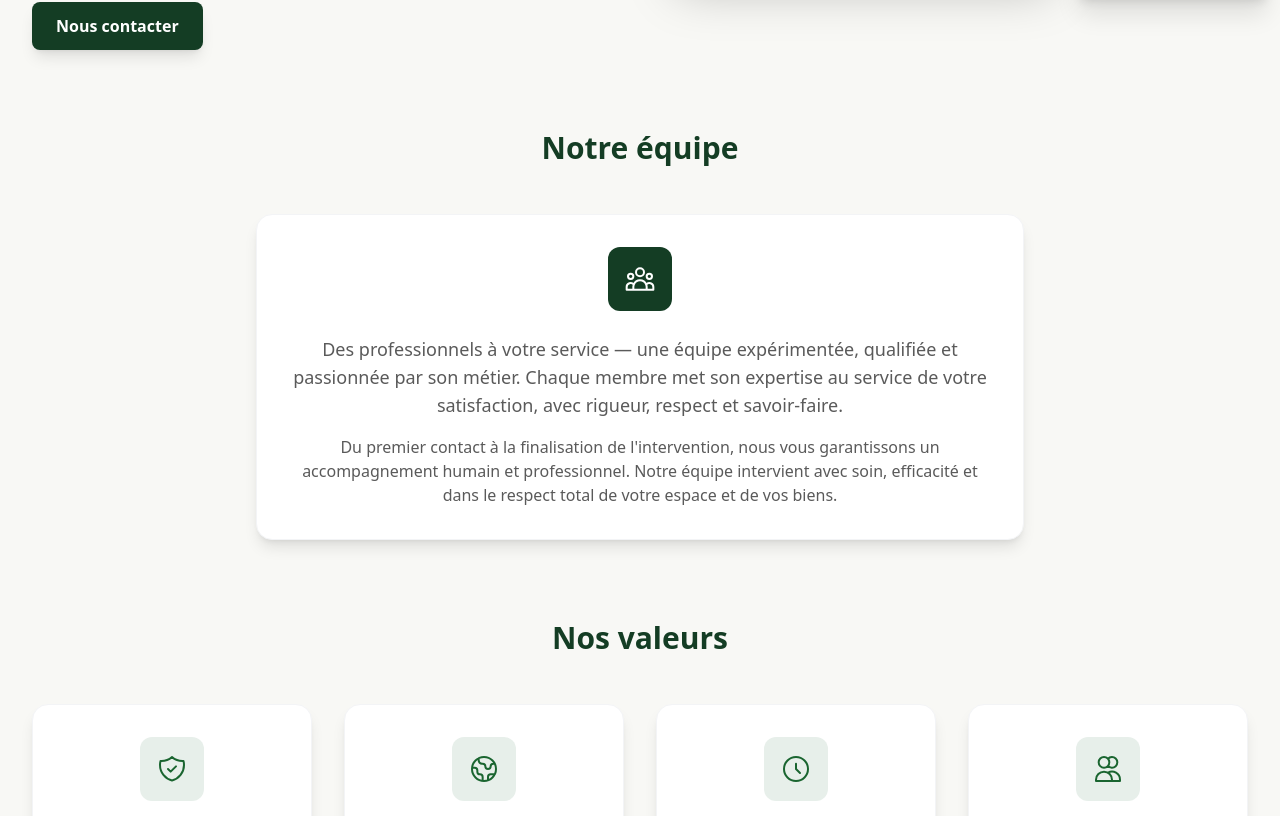
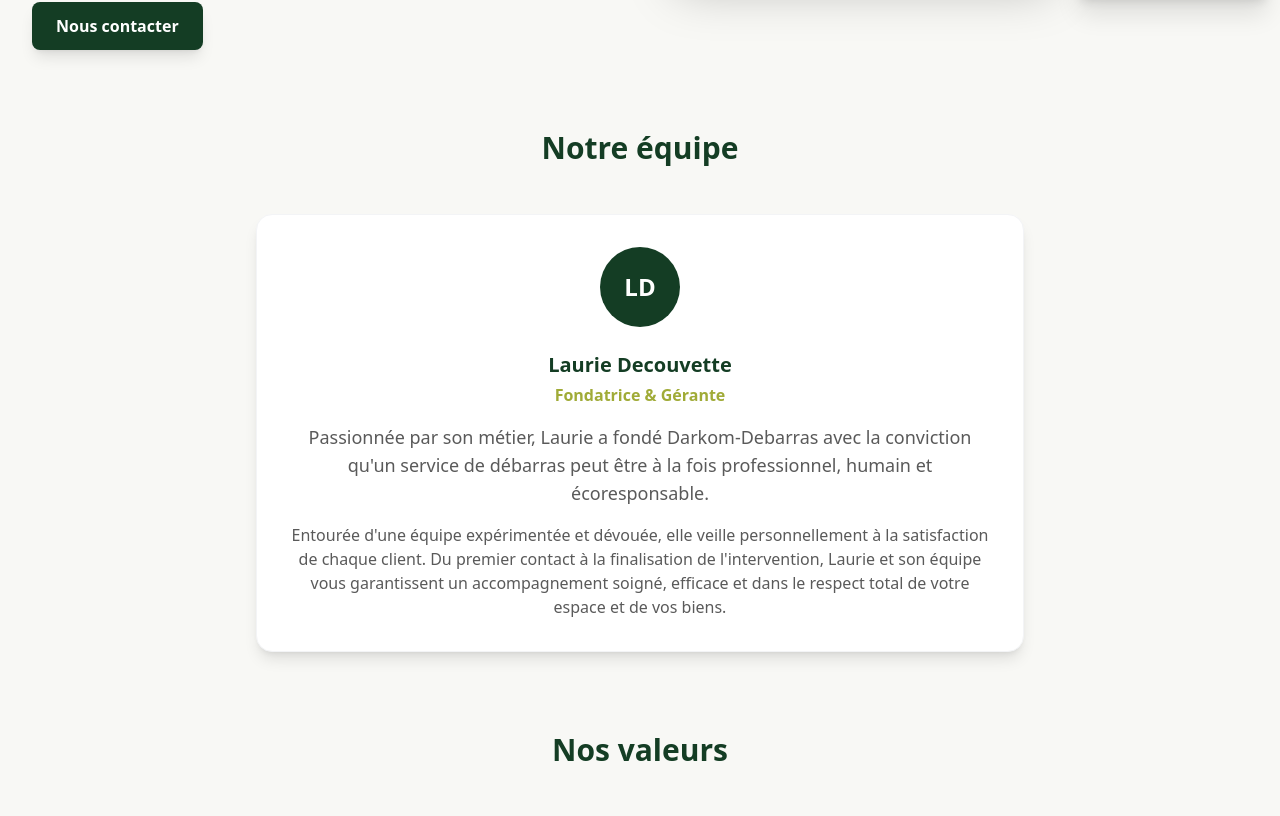
Before and after one commit to JAME-cyber/darkom-debarras, a React (Vite) app: page /a-propos in a window 1280 px wide. Shown: the part 606-1422 px from the top of the page. Built offline with nearby package versions, Linux system fonts and the light colour scheme.

Commit message:
Ajouter Laurie Decouvette fondatrice et gerante dans la page A Propos

```diff
--- a/src/pages/APropos.tsx
+++ b/src/pages/APropos.tsx
@@ -91,16 +91,16 @@ export default function APropos() {
 
             <div className="max-w-3xl mx-auto">
               <div className="bg-white rounded-2xl p-8 shadow-lg border border-gray-100 text-center">
-                <div className="w-16 h-16 bg-[#143d24] rounded-xl flex items-center justify-center mx-auto mb-6">
-                  <svg className="w-8 h-8 text-white" fill="none" stroke="currentColor" viewBox="0 0 24 24">
-                    <path strokeLinecap="round" strokeLinejoin="round" strokeWidth={1.5} d="M17 20h5v-2a3 3 0 00-5.356-1.857M17 20H7m10 0v-2c0-.656-.126-1.283-.356-1.857M7 20H2v-2a3 3 0 015.356-1.857M7 20v-2c0-.656.126-1.283.356-1.857m0 0a5.002 5.002 0 019.288 0M15 7a3 3 0 11-6 0 3 3 0 016 0zm6 3a2 2 0 11-4 0 2 2 0 014 0zM7 10a2 2 0 11-4 0 2 2 0 014 0z" />
-                  </svg>
+                <div className="w-20 h-20 bg-[#143d24] rounded-full flex items-center justify-center mx-auto mb-6">
+                  <span className="text-2xl font-bold text-white">LD</span>
                 </div>
+                <h3 className="text-xl font-bold text-[#143d24] mb-1">Laurie Decouvette</h3>
+                <p className="text-[#a0ab37] font-semibold mb-4">Fondatrice &amp; Gérante</p>
                 <p className="text-[#5a5a5a] text-lg mb-4">
-                  Des professionnels à votre service — une équipe expérimentée, qualifiée et passionnée par son métier. Chaque membre met son expertise au service de votre satisfaction, avec rigueur, respect et savoir-faire.
+                  Passionnée par son métier, Laurie a fondé Darkom-Debarras avec la conviction qu'un service de débarras peut être à la fois professionnel, humain et écoresponsable.
                 </p>
                 <p className="text-[#5a5a5a]">
-                  Du premier contact à la finalisation de l'intervention, nous vous garantissons un accompagnement humain et professionnel. Notre équipe intervient avec soin, efficacité et dans le respect total de votre espace et de vos biens.
+                  Entourée d'une équipe expérimentée et dévouée, elle veille personnellement à la satisfaction de chaque client. Du premier contact à la finalisation de l'intervention, Laurie et son équipe vous garantissent un accompagnement soigné, efficace et dans le respect total de votre espace et de vos biens.
                 </p>
               </div>
             </div>
```
